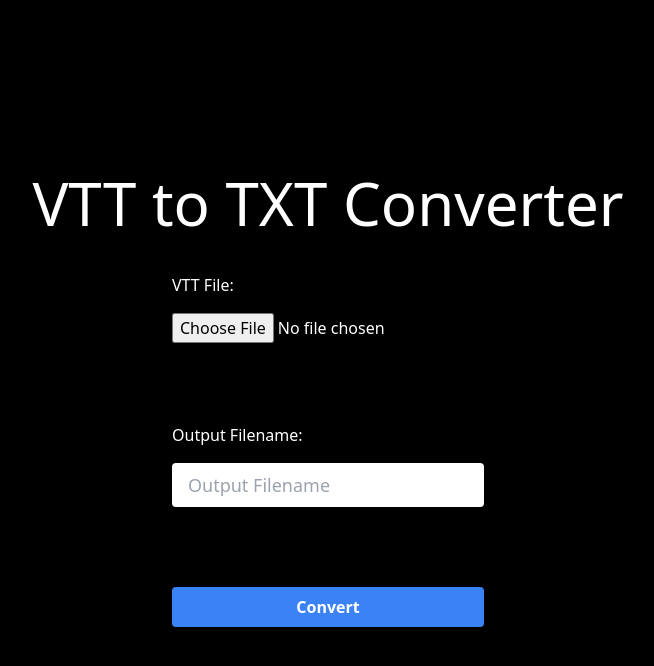
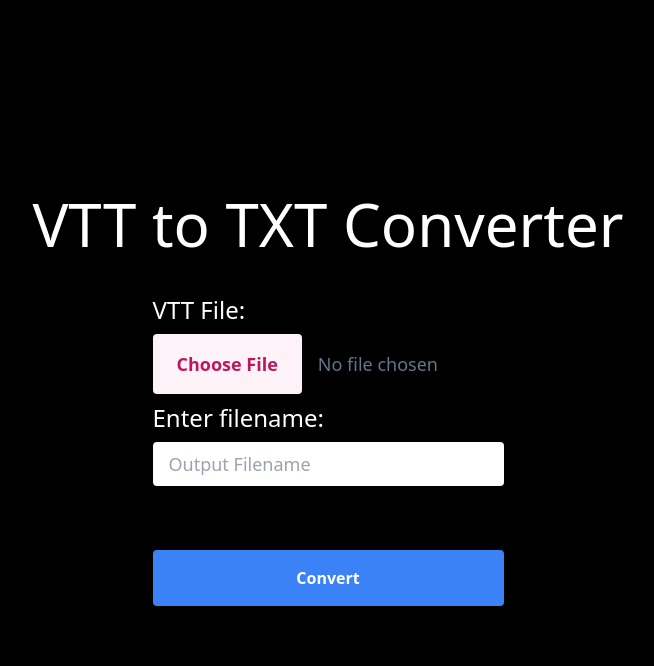
Before and after one commit to lorenzjdr/VTT_to_TXT, a Flask app: page / in a window 1280 px wide. Shown: the top 666 px of the page, without its empty margins (312-966 px from the left). Run offline with Flask 3, Linux system fonts and the light colour scheme; some libraries are stand-ins or nearby versions.

Commit message:
Changed the color of the choose file and final touches of size

```diff
--- a/templates/index.html
+++ b/templates/index.html
@@ -9,13 +9,21 @@
 <body class="bg-black flex flex-col items-center justify-center min-h-screen text-white gap-10">
     <h1 class="text-6xl">VTT to TXT Converter</h1>
 
-    <form action="/" method="post" enctype="multipart/form-data" class="flex flex-col gap-4">
-        <label for="vtt_file">VTT File:</label>
-        <input type="file" id="vtt_file" name="vtt_file" required><br><br>
-        <label for="output_filename">Output Filename:</label>
+    <form action="/" method="post" enctype="multipart/form-data" class="flex flex-col gap-2">
+        <label for="vtt_file" class="text-2xl">VTT File:</label>
+        <input type="file"
+          id="vtt_file"
+          name="vtt_file"
+          class="block w-full text-lg text-slate-500
+              file:mr-4 file:py-4 file:px-6 file:rounded
+              file:border-0 file:text-lg file:font-semibold
+              file:bg-pink-50 file:text-pink-700
+              hover:file:bg-pink-200"
+        />
+        <label for="output_filename" class="text-2xl">Enter filename:</label>
         <input type="text" id="output_filename" name="output_filename"
         placeholder="Output Filename" class="text-black text-lg py-2 px-4 rounded" required><br><br>
-        <button class="bg-blue-500 hover:bg-blue-700 text-white font-bold py-2 px-4 rounded" type="submit">Convert</button>
+        <button class="bg-blue-500 hover:bg-blue-700 text-white font-bold py-4 px-6 rounded" type="submit">Convert</button>
     </form>
 </body>
 </html>
```
